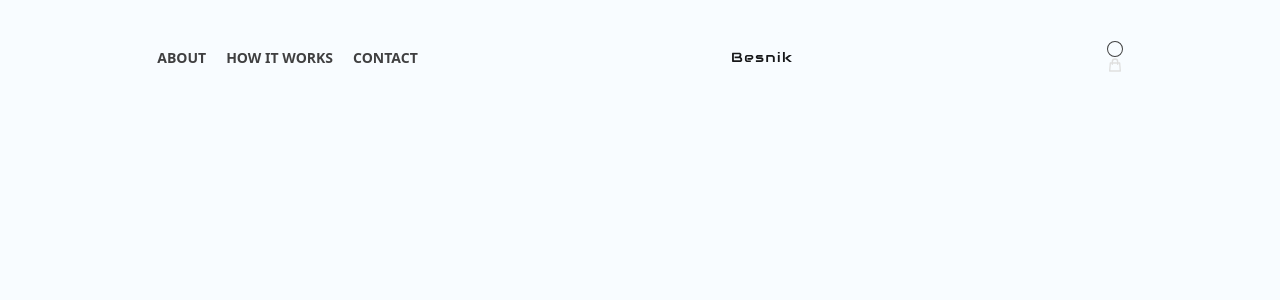
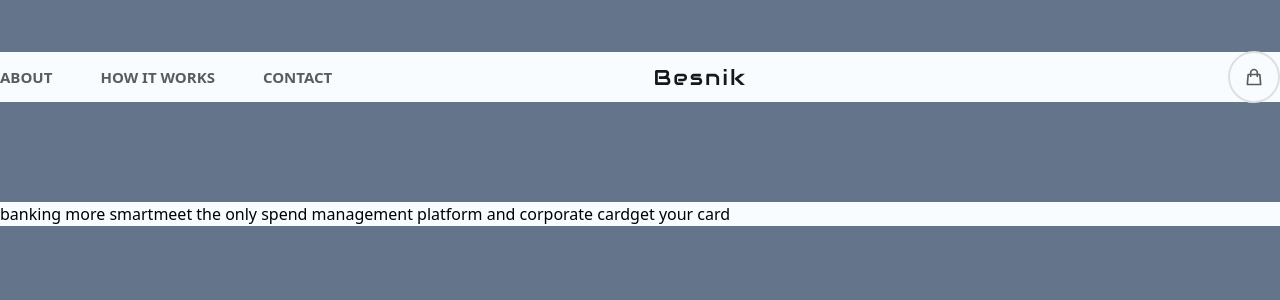
Before and after one commit to enrick-dev/smartbanking-landingpage-figmadesign, a React (Create React App) app: page / in a window 1280 px wide. Shown: the top 300 px of the page. Built offline with nearby package versions, Linux system fonts and the light colour scheme; the HTML template or start-up script is replaced by a standard one.

Commit message:
Navbar att

```diff
--- a/src/App.js
+++ b/src/App.js
@@ -4,9 +4,8 @@
 
 function App() {
   return (
-    <div className='bg-[#F8FCFF] w-full h-screen'>
+    <div className='bg-[#F8FCFF] w-full h-screen '>
       <Home/>
-      <Navbar />
     </div>
   )
 }
--- a/src/components/Home.jsx
+++ b/src/components/Home.jsx
@@ -1,8 +1,29 @@
 import React from 'react'
+import Navbar from './Navbar'
 
 function Home() {
   return (
-    <div className=''></div>
+    <div className='w-full h-screen flex '>
+      {/* Container */}
+      <div className=' px-5 pt-[52px] w-full mx-auto flex flex-col items-center bg-slate-500'>
+
+        <Navbar/>
+
+        <div  className='bg-[#F8FCFF] w-screen max-w-[1300px]  items-center justify-between  '>
+
+          <div className='flex box'>
+            <h1>banking more smart</h1>
+            <p>meet the only spend management platform and corporate card</p>
+            <button></button><p>get your card</p>
+          </div>
+          <div>
+              <div ></div>
+          </div>
+
+        </div>
+
+      </div>
+    </div>
   )
 }
 
--- a/src/components/Navbar.jsx
+++ b/src/components/Navbar.jsx
@@ -1,24 +1,24 @@
 import React from 'react'
 import Logo from '../assets/imgs/Besniklogo.svg'
-import { HiOutlineShoppingBag } from "react-icons/hi";
-import { BsCircle } from "react-icons/bs";
+import { HiColorSwatch, HiOutlineShoppingBag, HiTranslate } from "react-icons/hi";
 
 function Navbar() {
   return (
-    <div className='fixed flex flex-row  items-center justify-around w-full h-[50px] mt-8  '>
-        <ul className='flex flex-row space-x-5  uppercase font-bold text-[14px] text-[#404041] '>
-            <li>about</li>
-            <li>how it works</li>
-            <li>contact</li>
-        </ul>
-        <div>
-            <img src={Logo} alt="Logo img" style={{width: '60px'}} />
-        </div>
-        <div>
-            <BsCircle className='text-[#404041]'/>
-            <HiOutlineShoppingBag className='text-[#DFDFDF]'/>
-        </div>
-    </div>
+
+      <div className=' flex flex-row mb-[100px] bg-[#F8FCFF] w-screen max-w-[1300px]  items-center justify-between h-[50px]  '>
+          <ul className='flex flex-row  uppercase font-bold font text-[15px] text-[#5b5b5b] '>
+              <li className='cursor-pointer'>about</li>
+              <li className='indent-12 cursor-pointer'>how it works</li>
+              <li className='indent-12 cursor-pointer'>contact</li>
+          </ul>
+          <div>
+              <img src={Logo} alt="Logo img" className=' w-[90px] translate-x-[-80px]' />
+          </div>
+          <div className='flex items-center justify-center border-[#DFDFDF] border-2 border-solid p-3.5 rounded-full cursor-pointer'>
+              <HiOutlineShoppingBag className='text-[#5b5b5b] text-[20px] '/>
+          </div>
+      </div>
+
   )
 }
 
```
Also changed, not shown: UIDesignHTML/design.html (added, +20 -0 lines), src/assets/imgs/Frame 12Home.png (added).
